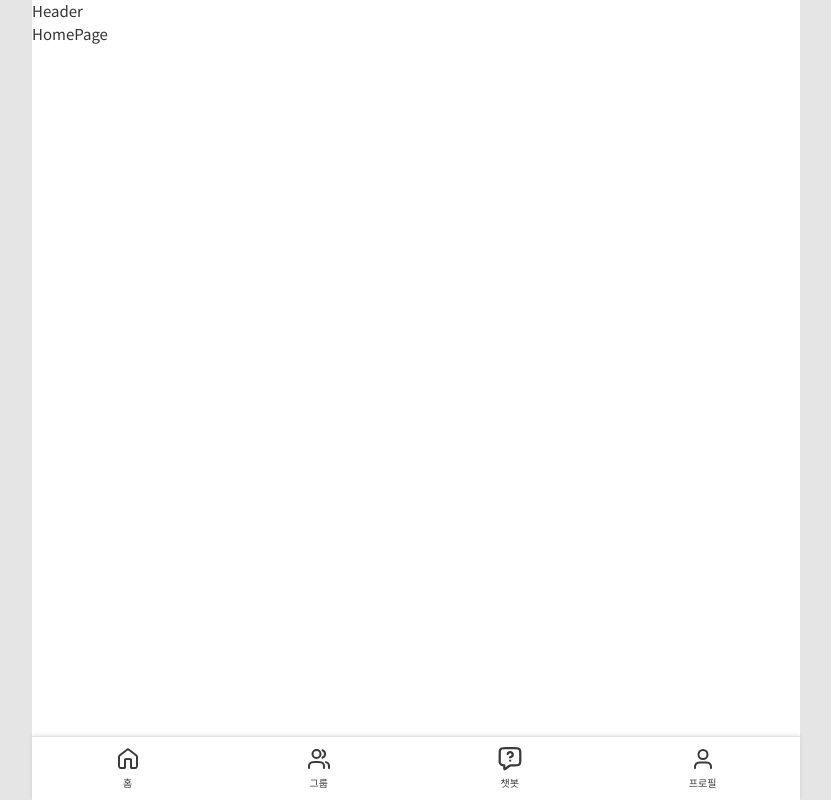
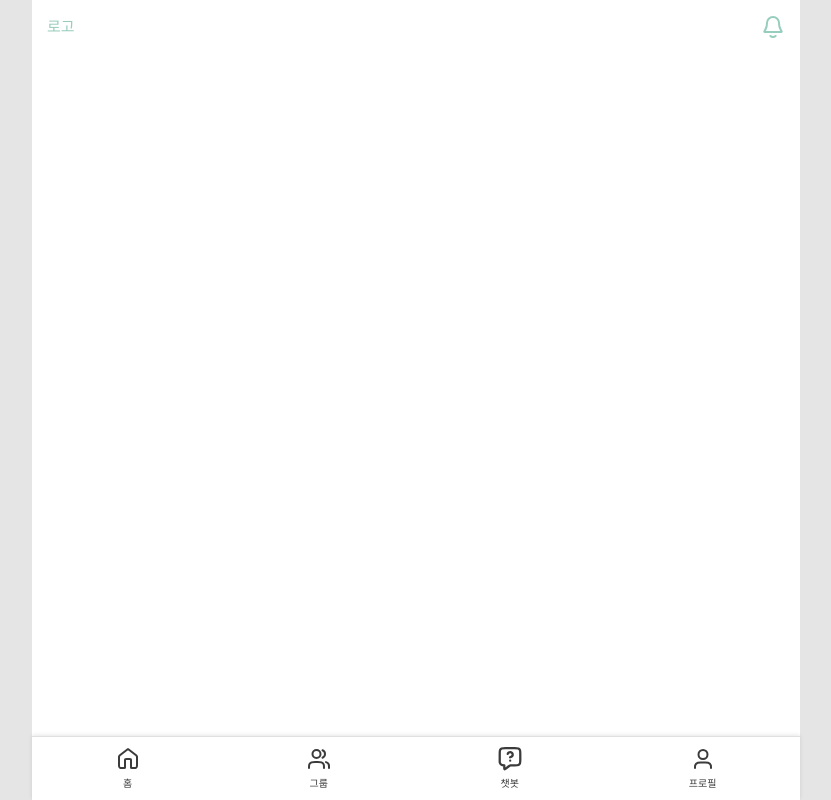
Before and after one commit to prgrms-web-devcourse-final-project/WEB1_1_ALL-I_FE, a React (Vite) app: page / in a window 1280 px wide. Shown: the whole page, without its empty margins (224-1055 px from the left). Built offline with nearby package versions, Linux system fonts and the light colour scheme; a web font is replaced by a local one.

Commit message:
feat: header 구현 및 루트레이아웃 수정

```diff
--- /dev/null
+++ b/src/components/layout/Header/Header.style.ts
@@ -0,0 +1,40 @@
+import styled from "styled-components";
+import { NavLink } from "react-router-dom";
+
+export const HeaderDiv = styled.div`
+  display: flex;
+  justify-content: space-between;
+  width: 100%;
+  max-width: var(--breakpoint-mobile);
+  padding: 1rem;
+  z-index: 1000;
+  background-color: #ffffff;
+  position: fixed;
+  box-sizing: border-box;
+  transition:
+    border-bottom 0.3s ease,
+    box-shadow 0.3s ease;
+`;
+
+export const StyledNavLink = styled(NavLink)`
+  text-decoration: none;
+  color: var(--color-primary);
+  display: flex;
+  flex-direction: column;
+  align-items: center;
+  transition: color 0.3s ease;
+
+  &:hover {
+    color: var(--color-primary-hover);
+  }
+`;
+
+export const IconWrapper = styled.div`
+  color: var(--color-primary);
+  transition: color 0.3s ease;
+  cursor: pointer;
+
+  &:hover {
+    color: var(--color-primary-hover);
+  }
+`;
--- /dev/null
+++ b/src/components/layout/Header/Header.tsx
@@ -0,0 +1,39 @@
+import BackIcon from "@/assets/icons/back.svg?react";
+import AlarmIcon from "@/assets/icons/alarm.svg?react";
+import * as Style from "./Header.style";
+import { useLocation, useNavigate } from "react-router-dom";
+
+function Header() {
+  const location = useLocation();
+  const navigate = useNavigate();
+
+  // 로고를 보여줄 경로 리스트
+  const pathLogo = ["/", "/main", "/group", "/chat", "/mypage"];
+
+  // 경로에 따라 로고를 보여줄지 결정
+  const showLogo = pathLogo.includes(location.pathname);
+
+  const handleBackClick = () => {
+    navigate(-1); // 이전 페이지로 이동
+  };
+  return (
+    <Style.HeaderDiv>
+      {showLogo ? (
+        <Style.StyledNavLink to="/main">로고</Style.StyledNavLink>
+      ) : (
+        <Style.IconWrapper onClick={handleBackClick}>
+          <BackIcon
+            width={25}
+            height={25}
+            fill="currentColor"
+            stroke="currentColor"
+          />
+        </Style.IconWrapper>
+      )}
+      <Style.StyledNavLink to="/notifications">
+        <AlarmIcon width={24} height={24} fill="none" stroke="currentColor" />
+      </Style.StyledNavLink>
+    </Style.HeaderDiv>
+  );
+}
+export default Header;
--- a/src/components/layout/RootLayout/RootLayout.tsx
+++ b/src/components/layout/RootLayout/RootLayout.tsx
@@ -1,10 +1,11 @@
 import { Outlet } from "react-router-dom";
 import * as Style from "./RootLayout.style";
 import NavBar from "../NavBar/NavBar";
+import Header from "../Header/Header";
 function RootLayout() {
   return (
     <Style.RootLayoutWrapper>
-      <header>Header</header>
+      <Header />
       <main>
         <Outlet />
       </main>
```
